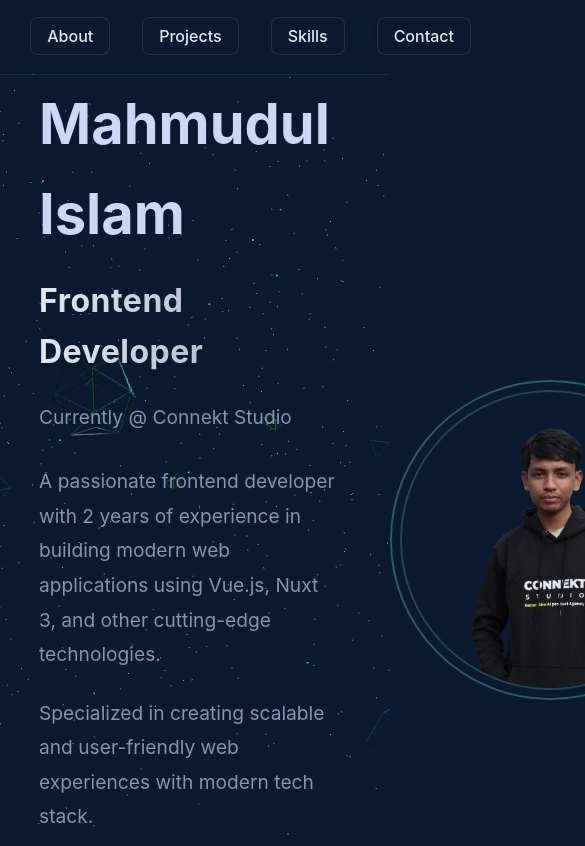
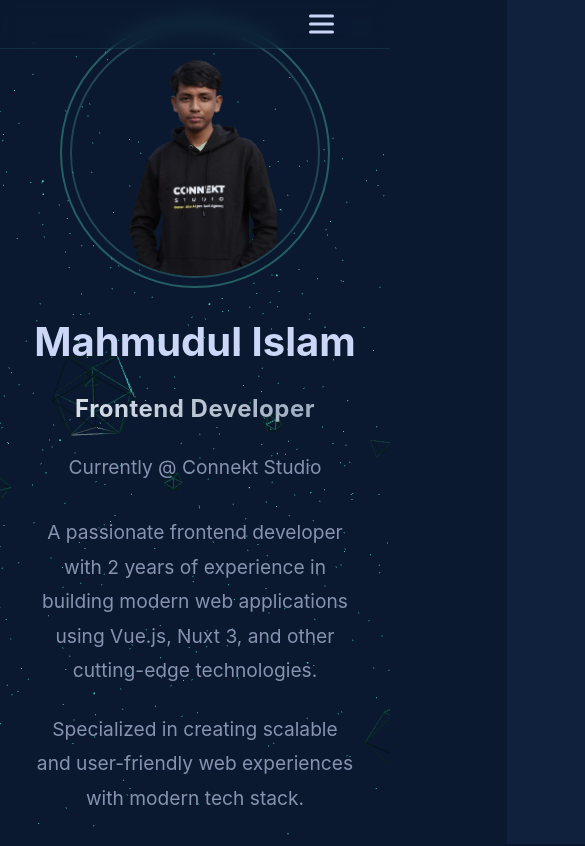
Before and after one commit to mahmudul1149/mahmudul-portfolio, a plain HTML site: page index.html in a window 390 px wide. Shown: the top 846 px of the page, 585 px wide, since content can reach past the window. Drawn offline with nearby package versions, Linux system fonts and the light colour scheme; animation ran at ten frames a second; a script that the page names is missing.

Commit message:
add responsive code

```diff
--- a/index.html
+++ b/index.html
@@ -12,7 +12,12 @@
 
     <header>
       <nav>
-        <ul>
+        <div class="hamburger" id="hamburger">
+          <span></span>
+          <span></span>
+          <span></span>
+        </div>
+        <ul class="nav-links">
           <li><a href="#home">Home</a></li>
           <li><a href="#about">About</a></li>
           <li><a href="#projects">Projects</a></li>
@@ -129,5 +134,6 @@
 
     <script src="script.js"></script>
     <script src="js/background.js"></script>
-  </body>
-</html>
+        <script src="js/nav.js"></script>
+      </body>
+    </html>
--- /dev/null
+++ b/js/nav.js
@@ -0,0 +1,20 @@
+document.addEventListener('DOMContentLoaded', () => {
+  const hamburger = document.querySelector('.hamburger');
+  const navLinks = document.querySelector('.nav-links');
+  const links = document.querySelectorAll('.nav-links li');
+
+  hamburger.addEventListener('click', () => {
+    // Toggle Nav
+    navLinks.classList.toggle('active');
+    // Toggle Hamburger Animation
+    hamburger.classList.toggle('active');
+  });
+
+  // Close menu when clicking on a link
+  links.forEach(link => {
+    link.addEventListener('click', () => {
+      navLinks.classList.remove('active');
+      hamburger.classList.remove('active');
+    });
+  });
+});
--- a/scss/main.scss
+++ b/scss/main.scss
@@ -24,7 +24,7 @@ $text-secondary: #8892b0;
 }
 
 body {
-  font-family: 'Inter', 'Segoe UI', sans-serif;
+  font-family: "Inter", "Segoe UI", sans-serif;
   line-height: 1.6;
   background: $bg-dark;
   color: $text-secondary;
@@ -62,7 +62,7 @@ header {
 
       li {
         a {
-          color: $primary-color;
+          color: #e2e8f0;
           text-decoration: none;
           font-weight: 500;
           transition: all 0.3s ease;
@@ -123,7 +123,7 @@ section {
 
     // Gradient overlay
     &::before {
-      content: '';
+      content: "";
       position: absolute;
       inset: 0;
       background: linear-gradient(
@@ -136,7 +136,7 @@ section {
 
     // Glow effect on hover
     &::after {
-      content: '';
+      content: "";
       position: absolute;
       inset: 0;
       background: radial-gradient(
@@ -225,7 +225,8 @@ form {
   max-width: 600px;
   margin: 0 auto;
 
-  input, textarea {
+  input,
+  textarea {
     width: 100%;
     padding: 1rem;
     margin-bottom: 1rem;
@@ -272,7 +273,7 @@ form {
     position: relative;
 
     &::after {
-      content: '';
+      content: "";
       position: absolute;
       top: -10px;
       left: -10px;
@@ -423,7 +424,8 @@ form {
         text-align: left;
       }
 
-      input, textarea {
+      input,
+      textarea {
         width: 100%;
         padding: 1rem;
         background: rgba($bg-dark, 0.5);
@@ -534,8 +536,6 @@ form {
   }
 }
 
-
-
 #about {
   #contact {
     padding: 6rem 0;
@@ -622,7 +622,8 @@ form {
         text-align: left;
       }
 
-      input, textarea {
+      input,
+      textarea {
         width: 100%;
         padding: 1rem;
         background: rgba($bg-dark, 0.5);
@@ -774,7 +775,7 @@ form {
     }
 
     &::before {
-      content: '';
+      content: "";
       position: absolute;
       top: 0;
       left: -100%;
@@ -795,29 +796,8 @@ form {
   }
 }
 
-// Header navigation
-header {
-  nav {
-    ul {
-      li {
-        a {
-          color: #e2e8f0;
-          background: transparent;
-          border: 1px solid rgba(255, 255, 255, 0.1);
-          border-radius: 8px;
-          backdrop-filter: blur(8px);
-
-          &:hover {
-            border-color: rgba(255, 255, 255, 0.3);
-            transform: translateY(-2px);
-          }
-        }
-      }
-    }
-  }
-}
-
-.primary-btn, .secondary-btn {
+.primary-btn,
+.secondary-btn {
   padding: 1rem 2rem;
   border-radius: 8px;
   font-weight: 500;
@@ -910,3 +890,193 @@ footer {
     }
   }
 }
+
+// Media Queries
+@mixin mobile {
+  @media (max-width: 768px) {
+    @content;
+  }
+}
+
+@mixin tablet {
+  @media (max-width: 1024px) {
+    @content;
+  }
+}
+
+// Home section responsive
+#home {
+  @include tablet {
+    flex-direction: column-reverse;
+    padding: 2rem 5% 0;
+    text-align: center;
+    gap: 2rem;
+
+    .content-wrapper {
+      max-width: 100%;
+    }
+  }
+
+  @include mobile {
+    h1 {
+      font-size: 2.5rem;
+    }
+
+    .subtitle {
+      font-size: 1.5rem;
+    }
+
+    .hero-image {
+      width: 250px;
+      height: 250px;
+    }
+  }
+}
+
+// About section responsive
+#about {
+  .about-content {
+    @include tablet {
+      grid-template-columns: 1fr;
+      gap: 2rem;
+    }
+  }
+}
+
+// Projects section responsive
+.project-grid {
+  @include mobile {
+    grid-template-columns: 1fr;
+    padding: 0;
+  }
+
+  .project-card {
+    @include mobile {
+      padding: 1.5rem;
+    }
+  }
+}
+
+// Contact section responsive
+#contact {
+  .contact-grid {
+    @include mobile {
+      grid-template-columns: 1fr;
+    }
+  }
+}
+
+// CTA buttons responsive
+.cta-buttons {
+  @include mobile {
+    flex-direction: column;
+    gap: 1rem;
+  }
+}
+
+// Form responsive
+form {
+  @include mobile {
+    padding: 1rem;
+  }
+}
+
+// General responsive adjustments
+section {
+  @include mobile {
+    padding: 2rem 1rem;
+  }
+}
+
+main {
+  @include mobile {
+    padding: 60px 1rem 0;
+  }
+}
+
+// Header styles update
+header {
+  nav {
+    position: relative;
+
+    .hamburger {
+      display: none; // Hidden by default on desktop
+      cursor: pointer;
+      position: absolute;
+      right: 2rem;
+      top: 50%;
+      transform: translateY(-50%);
+      z-index: 100;
+
+      span {
+        display: block;
+        width: 25px;
+        height: 3px;
+        background-color: $text-primary;
+        margin: 5px 0;
+        transition: all 0.3s ease;
+        border-radius: 3px;
+      }
+
+      &.active {
+        span {
+          &:nth-child(1) {
+            transform: rotate(45deg) translate(5px, 6px);
+          }
+
+          &:nth-child(2) {
+            opacity: 0;
+          }
+
+          &:nth-child(3) {
+            transform: rotate(-45deg) translate(5px, -6px);
+          }
+        }
+      }
+    }
+  }
+}
+
+// Add media queries for mobile responsiveness
+@media screen and (max-width: 768px) {
+  header {
+    nav {
+      .hamburger {
+        display: block; // Show hamburger on mobile
+      }
+
+      .nav-links {
+        position: fixed;
+        top: 0;
+        right: -100%;
+        width: 70%;
+        height: 100vh;
+        background: rgba($bg-darker, 0.95);
+        backdrop-filter: blur(10px);
+        flex-direction: column;
+        justify-content: center;
+        align-items: center;
+        transition: right 0.3s ease;
+        padding: 2rem;
+
+        &.active {
+          right: 0;
+        }
+
+        li {
+          margin: 1.5rem 0;
+
+          a {
+            font-size: 1.2rem;
+            padding: 0.5rem 1rem;
+
+            &:hover {
+              background: rgba($primary-color, 0.1);
+              border-radius: 4px;
+            }
+          }
+        }
+      }
+    }
+  }
+}
```
Also changed, not shown: scss/main.css, 1 other file.
